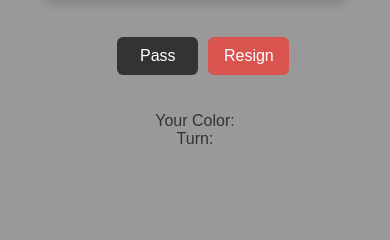
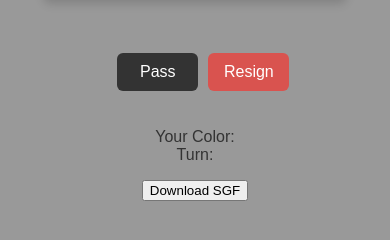
Before and after one commit to zacguymarino/cornugopia, a FastAPI app: template app/templates/game.html in a window 390 px wide. Shown: the part 384-624 px from the top of the page. Run offline with FastAPI, Linux system fonts and the light colour scheme; the template is opened without the code that fills it: most values are stand-ins (such as "Sample title", 1, 10 or a date in 2020).

Commit message:
Add basic SGF export and post-game board navigation

```diff
--- a/app/main.py
+++ b/app/main.py
@@ -181,6 +181,11 @@
         # Attempt to make the move
         if game.is_valid_move(index, player_color):
             game.make_move(index, player_color)
+            game.moves.append({
+                "index": index,
+                "color": player_color.value,
+                "timestamp": time.time()
+            })
         else:
             raise HTTPException(status_code=400, detail="Invalid move")
 
@@ -338,10 +343,33 @@
                         set(game.dead_black or []) == set(game.dead_white or []) and
                         len(game.finalized_players) == 2
                     ):
-                        # Use dead stones to calculate final score
-                        game.final_score = game.score_game(dead_override=game.dead_black)
+                        agreed = set(game.dead_black or [])
+
+                        # Store the agreed dead groups for frontend display
+                        game.agreed_dead = []
+                        for idx in agreed:
+                            color = game.board_state[idx]
+                            game.agreed_dead.append({
+                                "index": idx,
+                                "color": color
+                            })
+                            game.board_state[idx] = Stone.EMPTY.value  # remove from board
+
+                        game.final_score = game.score_game()
                         game.game_over = True
                         game.in_scoring_phase = False  # Exit scoring phase
+                        game.game_over_reason = "double_pass"
+
+                        # Determine winner from score
+                        black_score, white_score = game.final_score
+                        if black_score != white_score:
+                            winner_color = Stone.BLACK if black_score > white_score else Stone.WHITE
+                            for player_id, stone in game.players.items():
+                                if stone == winner_color.value:
+                                    game.winner = player_id
+                                    break
+                        else:
+                            game.winner = None  # Tie
 
                     # Save updated state and broadcast
                     redis_client.set(f"game:{game_id}", json.dumps(game.to_dict()))
--- a/app/static/board.js
+++ b/app/static/board.js
@@ -1,10 +1,6 @@
+import { Stone, replayMovesUpTo, getConnectedGroup, isCaptured, getAdjacentIndices} from "./go_engine.js";
+
 document.addEventListener("DOMContentLoaded", function () {
-
-    const Stone = Object.freeze({
-        EMPTY: 0,
-        BLACK: 1,
-        WHITE: 2
-    });
 
     class GoBoard {
         constructor(canvasId, size = 19, playerColor) {
@@ -25,10 +21,13 @@
             this.gameOverHandled = false;
 
             this.myDead = new Set(); //My selected dead stones
-
             this.theirDead = new Set(); //Opponent's selected dead stones
 
             this.playerId = localStorage.getItem("zg_player_id");
+
+            //Game review stuff
+            this.reviewIndex = null;
+            this.originalGameState = null;
 
             this.resizeCanvas();
             window.addEventListener("resize", () => this.resizeCanvas());
@@ -190,7 +189,7 @@
                     return; // Clicked on an empty space, do nothing
                 }
 
-                const group = this.getStoneGroup(index);
+                const group = getConnectedGroup(index, this.board, this.size);
                 const isGroupDead = [...group].every(i => this.myDead.has(i));
 
                 if (isGroupDead) {
@@ -272,15 +271,20 @@
             return y * this.size + x;
         }
 
-        /** Draw a stone on the board */
-        drawStone(gridX, gridY, color) {
+        /** Draw a stone on the board with optional opacity */
+        drawStone(gridX, gridY, color, opacity = 1.0) {
             const { ctx, cellSize } = this;
+            ctx.save();
+            ctx.globalAlpha = opacity;
+
             ctx.beginPath();
             ctx.arc(gridX * cellSize, gridY * cellSize, cellSize / 2.2, 0, Math.PI * 2);
             ctx.fillStyle = color;
             ctx.fill();
             ctx.strokeStyle = "black";
             ctx.stroke();
+
+            ctx.restore();
         }
 
         /** Redraw all stones on the board */
@@ -292,6 +296,77 @@
                     if (this.board[index] !== Stone.EMPTY) {
                         this.drawStone(x + 1, y + 1, this.board[index] === Stone.BLACK ? "black" : "white");
                     }
+                }
+            }
+        }
+
+        stepBack() {
+            if (this.reviewIndex > 0) {
+                this.reviewIndex--;
+
+                // Skip over end-game passes
+                const moves = this.originalGameState.moves || [];
+                while (
+                    this.reviewIndex > 0 &&
+                    moves[this.reviewIndex - 1]?.index === -1 &&
+                    moves[this.reviewIndex]?.index === -1
+                ) {
+                    this.reviewIndex--;
+                }
+
+                const result = replayMovesUpTo(this.originalGameState.moves, this.reviewIndex, this.size);
+                this.board = result.board;
+                this.capturedBlack = result.capturedBlack;
+                this.capturedWhite = result.capturedWhite;
+                this.currentTurn = result.currentTurn;
+                this.redrawStones();
+            }
+        }
+
+        stepForward() {
+            const moves = this.originalGameState.moves || [];
+            const max = moves.length - 1;
+
+            if (this.reviewIndex < max) {
+                this.reviewIndex++;
+
+                // Skip over end-game passes
+                while (
+                    this.reviewIndex < max &&
+                    moves[this.reviewIndex - 1]?.index === -1 &&
+                    moves[this.reviewIndex]?.index === -1
+                ) {
+                    this.reviewIndex++;
+                }
+
+                // If this is the final move again, re-show agreed dead
+                if (this.reviewIndex === max) {
+                    const result = replayMovesUpTo(moves, this.reviewIndex, this.size);
+                    this.board = result.board;
+                    this.capturedBlack = result.capturedBlack;
+                    this.capturedWhite = result.capturedWhite;
+                    this.currentTurn = result.currentTurn;
+
+                    const agreedDead = this.originalGameState.agreed_dead || [];
+                    for (const stone of agreedDead) {
+                        this.board[stone.index] = Stone.EMPTY;  // Remove it for redraw
+                    }
+
+                    this.redrawStones();  // draw board first
+
+                    // Redraw agreed dead stones at half opacity
+                    for (const stone of agreedDead) {
+                        const boardPos = this.getBoardCoords(stone.index);
+                        const color = stone.color === 1 ? "black" : "white";
+                        this.drawStone(boardPos.x, boardPos.y, color, 0.5);
+                    }
+                } else {
+                    const result = replayMovesUpTo(this.originalGameState.moves, this.reviewIndex, this.size);
+                    this.board = result.board;
+                    this.capturedBlack = result.capturedBlack;
+                    this.capturedWhite = result.capturedWhite;
+                    this.currentTurn = result.currentTurn;
+                    this.redrawStones();
                 }
             }
         }
@@ -348,7 +423,6 @@
                     container.appendChild(finalizeBtn);
 
                     finalizeBtn.addEventListener("click", () => {
-                        console.log(this.playerId, "finalizing score...");
                         this.socket.send(JSON.stringify({
                             type: "finalize_score",
                             player_id: this.playerId
@@ -369,10 +443,7 @@
                     mySet.size === theirSet.size &&
                     [...mySet].every(i => theirSet.has(i));
 
-                // Enable or disable the button based on agreement
-                if (!this.finalized) {
-                    finalizeBtn.disabled = !setsMatch;
-                }
+                finalizeBtn.disabled = !setsMatch;
             } else {
                 let finalizeBtn = document.getElementById("finalizeScoreBtn");
                 let finalizeMsg = document.getElementById("finalizeScoreMessage");
@@ -443,9 +514,50 @@
                 messageDiv.innerHTML = message;
                 messageDiv.style.display = "block";
                 messageDiv.style.color = "#222";
+
+                // Hide pass and resign buttons
+                const actionButtons = document.getElementById("actionButtons");
+                if (actionButtons) {
+                    actionButtons.style.display = "none";
+                }
+
+                // Create review buttons container
+                const reviewContainer = document.getElementById("reviewButtons") || document.createElement("div");
+                reviewContainer.id = "reviewButtons";
+                reviewContainer.style.marginTop = "10px";
+
+                // Only add buttons if they don't already exist
+                if (!document.getElementById("prevMoveBtn")) {
+                    const prevBtn = document.createElement("button");
+                    prevBtn.id = "prevMoveBtn";
+                    prevBtn.textContent = "← Prev";
+                    prevBtn.style.marginRight = "10px";
+                    reviewContainer.appendChild(prevBtn);
+
+                    prevBtn.addEventListener("click", () => this.stepBack());
+                }
+
+                if (!document.getElementById("nextMoveBtn")) {
+                    const nextBtn = document.createElement("button");
+                    nextBtn.id = "nextMoveBtn";
+                    nextBtn.textContent = "Next →";
+                    reviewContainer.appendChild(nextBtn);
+
+                    nextBtn.addEventListener("click", () => this.stepForward());
+                }
+
+                document.getElementById("controlsContainer").appendChild(reviewContainer);
+
+                // Setup navigation parameters
+                this.reviewIndex = (gameState.moves || []).length;
+                this.originalGameState = gameState;
             }
 
-            if (gameState.time_left) {
+            if (gameState.time_control === "none") {
+                // Hide or remove timers from the DOM
+                const timers = document.getElementById("timers");
+                if (timers) timers.style.display = "none";
+            } else if (gameState.time_left) {
                 const blackTimer = document.getElementById("blackTimer");
                 const whiteTimer = document.getElementById("whiteTimer");
 
@@ -482,6 +594,16 @@
             return this.getIndex(gridX, gridY);
         }
 
+        getBoardCoords(index) {
+            const x = index % this.size;
+            const y = Math.floor(index / this.size);
+
+            return {
+                x: x + 1,
+                y: y + 1
+            };
+        }
+
         getCanvasCoords(index) {
             const x = index % this.size;
             const y = Math.floor(index / this.size);
@@ -490,44 +612,6 @@
                 x: (x + 1) * this.cellSize,
                 y: (y + 1) * this.cellSize
             };
-        }
-
-        /** Find all connected stones of the same color starting from an index */
-        getStoneGroup(startIndex) {
-            const color = this.board[startIndex];
-            if (color === Stone.EMPTY) return new Set();
-
-            const visited = new Set();
-            const stack = [startIndex];
-
-            while (stack.length > 0) {
-                const index = stack.pop();
-                if (visited.has(index)) continue;
-                visited.add(index);
-
-                const neighbors = this.getAdjacentIndices(index);
-                for (const neighbor of neighbors) {
-                    if (this.board[neighbor] === color && !visited.has(neighbor)) {
-                        stack.push(neighbor);
-                    }
-                }
-            }
-
-            return visited;
-        }
-
-        getAdjacentIndices(index) {
-            const neighbors = [];
-            const size = this.size;
-            const row = Math.floor(index / size);
-            const col = index % size;
-
-            if (row > 0) neighbors.push(index - size);       // up
-            if (row < size - 1) neighbors.push(index + size); // down
-            if (col > 0) neighbors.push(index - 1);           // left
-            if (col < size - 1) neighbors.push(index + 1);    // right
-
-            return neighbors;
         }
     }
 
@@ -567,6 +651,13 @@
             if (confirm("Are you sure you want to resign?")) {
                 goBoard.sendMove(-2);  // Resign
             }
+        });
+
+        document.getElementById("downloadSGF").addEventListener("click", async () => {
+            const gameId = window.location.pathname.split("/").pop();
+            const res = await fetch(`/game/${gameId}/state`);
+            const gameState = await res.json();
+            downloadSGF(gameState);
         });
     }
 
--- /dev/null
+++ b/app/static/go_engine.js
@@ -0,0 +1,104 @@
+export const Stone = {
+    EMPTY: 0,
+    BLACK: 1,
+    WHITE: 2
+};
+
+export function oppositeColor(color) {
+    return color === Stone.BLACK ? Stone.WHITE : Stone.BLACK;
+}
+
+export function getAdjacentIndices(index, boardSize) {
+    const x = index % boardSize;
+    const y = Math.floor(index / boardSize);
+    const neighbors = [];
+
+    if (x > 0) neighbors.push(index - 1);
+    if (x < boardSize - 1) neighbors.push(index + 1);
+    if (y > 0) neighbors.push(index - boardSize);
+    if (y < boardSize - 1) neighbors.push(index + boardSize);
+
+    return neighbors;
+}
+
+export function getConnectedGroup(startIndex, board, boardSize) {
+    const targetColor = board[startIndex];
+    const visited = new Set();
+    const stack = [startIndex];
+
+    while (stack.length > 0) {
+        const current = stack.pop();
+        if (visited.has(current)) continue;
+
+        visited.add(current);
+        const neighbors = getAdjacentIndices(current, boardSize);
+        for (const n of neighbors) {
+            if (board[n] === targetColor && !visited.has(n)) {
+                stack.push(n);
+            }
+        }
+    }
+
+    return Array.from(visited);
+}
+
+export function hasLiberties(group, board, boardSize) {
+    for (const idx of group) {
+        const neighbors = getAdjacentIndices(idx, boardSize);
+        for (const n of neighbors) {
+            if (board[n] === Stone.EMPTY) {
+                return true;
+            }
+        }
+    }
+    return false;
+}
+
+export function isCaptured(index, color, board, boardSize) {
+    const group = getConnectedGroup(index, board, boardSize);
+    return !hasLiberties(group, board, boardSize);
+}
+
+export function replayMovesUpTo(moves, index, boardSize) {
+    const board = Array(boardSize * boardSize).fill(Stone.EMPTY);
+    let currentTurn = Stone.BLACK;
+    let capturedBlack = 0;
+    let capturedWhite = 0;
+
+    for (let i = 0; i < index; i++) {
+        const move = moves[i];
+        const { index: moveIndex, color } = move;
+
+        if (moveIndex === -2) continue; // resignation
+        if (moveIndex === -1) {
+            currentTurn = oppositeColor(currentTurn);
+            continue; // pass
+        }
+
+        board[moveIndex] = color;
+
+        const neighbors = getAdjacentIndices(moveIndex, boardSize);
+        for (const neighbor of neighbors) {
+            const neighborColor = board[neighbor];
+            if (neighborColor !== Stone.EMPTY && neighborColor !== color) {
+                const group = getConnectedGroup(neighbor, board, boardSize);
+                if (!hasLiberties(group, board, boardSize)) {
+                    for (const idx of group) {
+                        board[idx] = Stone.EMPTY;
+                    }
+                    if (neighborColor === Stone.BLACK) capturedBlack += group.length;
+                    if (neighborColor === Stone.WHITE) capturedWhite += group.length;
+                }
+            }
+        }
+
+        currentTurn = oppositeColor(color);
+    }
+
+    return {
+        board,
+        capturedBlack,
+        capturedWhite,
+        currentTurn
+    };
+}
--- /dev/null
+++ b/app/static/sgf_exporter.js
@@ -0,0 +1,60 @@
+function generateSGF(gameState) {
+    const size = gameState.board_size;
+    const komi = gameState.komi || 7.5;
+    const moves = gameState.moves || [];
+
+    const getColor = (value) => value === 1 ? 'B' : 'W';
+    const getCoords = (index) => {
+        const x = index % size;
+        const y = Math.floor(index / size);
+        const sgfChar = (n) => String.fromCharCode("a".charCodeAt(0) + n);
+        return `${sgfChar(x)}${sgfChar(y)}`;
+    };
+
+    let sgf = `(;GM[1]FF[4]SZ[${size}]KM[${komi}]`;
+
+    if (gameState.game_over) {
+        const reason = gameState.game_over_reason;
+        const winner = gameState.winner;
+        const winnerColor = gameState.players?.[winner]; // 1 = Black, 2 = White
+
+        if (reason === "resign") {
+            sgf += `RE[${winnerColor === 1 ? "B+R" : "W+R"}]`;
+        } else if (reason === "timeout") {
+            sgf += `RE[${winnerColor === 1 ? "B+T" : "W+T"}]`;
+        } else if (reason === "double_pass" && gameState.final_score) {
+            const [blackScore, whiteScore] = gameState.final_score;
+            const margin = Math.abs(blackScore - whiteScore);
+            if (margin === 0) {
+                sgf += `RE[0]`; // Tie game, but shouldn't happen
+            } else {
+                const leadingColor = blackScore > whiteScore ? "B" : "W";
+                sgf += `RE[${leadingColor}+${margin}]`;
+            }
+        }
+    }
+
+    for (const move of moves) {
+        if (move.index === -1) {
+            sgf += `;${getColor(move.color)}[]`; // Pass
+        } else if (move.index === -2) {
+            continue; // Don't encode resignations as moves
+        } else {
+            sgf += `;${getColor(move.color)}[${getCoords(move.index)}]`;
+        }
+    }
+
+    sgf += ')';
+    return sgf;
+}
+
+function downloadSGF(gameState) {
+    const sgf = generateSGF(gameState);
+    const blob = new Blob([sgf], { type: 'application/x-go-sgf' });
+    const url = URL.createObjectURL(blob);
+    const a = document.createElement("a");
+    a.href = url;
+    a.download = "game.sgf";
+    a.click();
+    URL.revokeObjectURL(url);
+}
--- a/app/static/styles.css
+++ b/app/static/styles.css
@@ -54,7 +54,7 @@
     max-width: 300px;
   }
 
-  #controls button {
+  #actionButtons button {
     margin: 5px;
     padding: 10px 15px;
     font-size: 1rem;
@@ -65,20 +65,20 @@
     cursor: pointer;
   }
 
-  #controls {
+  #actionButtons {
     display: flex;
     justify-content: space-around;
   }
 
-  #controls button {
+  #actionButtons button {
     min-width: 49%;
   }
 
-  #controls button.resign {
+  #actionButtons button.resign {
     background-color: #d9534f;
   }
 
-  #controls button:hover {
+  #actionButtons button:hover {
     opacity: 0.9;
   }
 
@@ -106,7 +106,7 @@
       text-align: center;
     }
 
-    #controls button {
+    #actionButtons button {
       width: 80%;
     }
   }
--- a/app/templates/game.html
+++ b/app/templates/game.html
@@ -9,7 +9,8 @@
   <script>
     const gameId = "{{ game_id }}";
   </script>
-  <script defer src="{{ url_for('static', path='/board.js') }}"></script>
+  <script defer type="module" src="{{ url_for('static', path='/board.js') }}"></script>
+  <script defer src="{{ url_for('static', path='/sgf_exporter.js')}}"></script>
 </head>
 <body>
   <div class="main-container">
@@ -29,7 +30,9 @@
         Waiting for another player to join...
       </div>
 
-      <div id="controls">
+      <div id="controlsContainer"></div>
+
+      <div id="actionButtons">
         <button id="passBtn">Pass</button>
         <button id="resignBtn" class="resign">Resign</button>
       </div>
@@ -40,6 +43,9 @@
         <p id="playerColor">Your Color: <span></span></p>
         <p id="turnIndicator">Turn: <span></span></p>
       </div>
+
+      <button id="downloadSGF">Download SGF</button>
+
       <div id="gameOverMessage" style="display: none; margin-top: 1em; text-align: center; font-weight: bold;">
         <!-- Message will be injected via JavaScript -->
       </div>
```
Also changed, not shown: app/game_state.py (+8 -13 lines).
